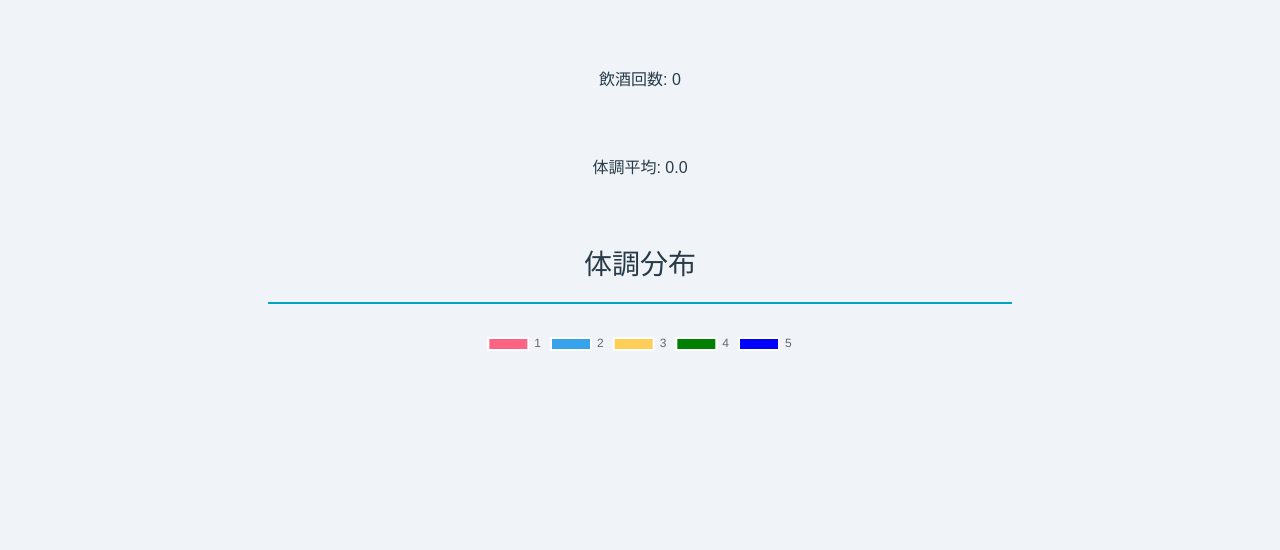
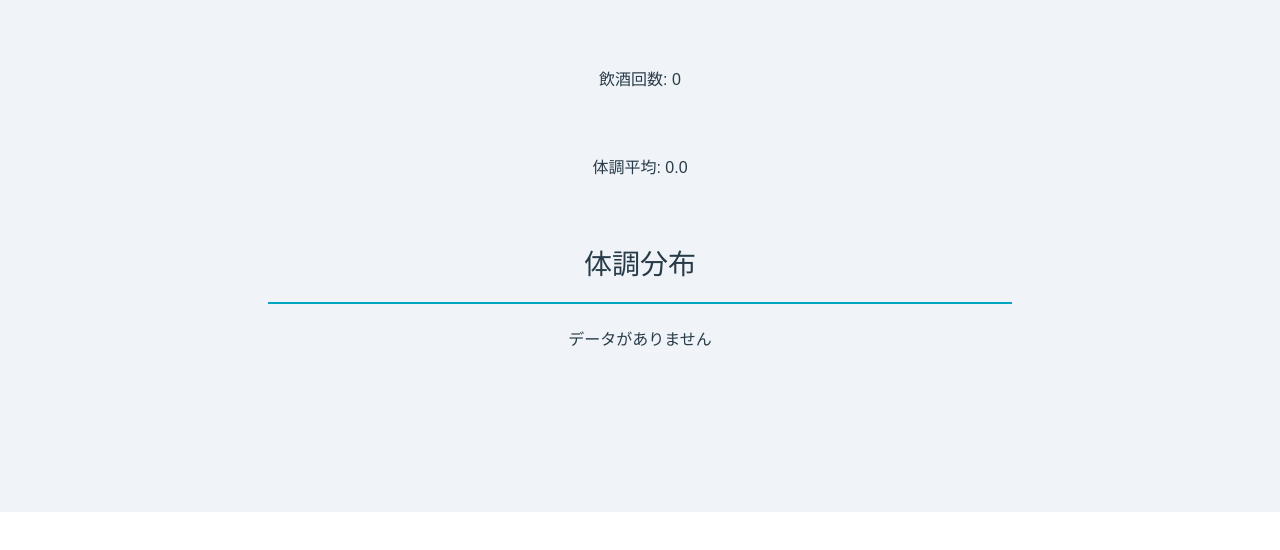
Before and after one commit to saitamau-maximum/alcoho-rhythm, a React (Vite) app in the folder client/: page /dashboard in a window 1280 px wide. Shown: the part 656-1206 px from the top of the page. After the commit the page ends 1168 px from the top, so only its background shows below. Built offline with nearby package versions, Linux system fonts and the light colour scheme; no server answers.

Commit message:
fix: pullした

```diff
--- a/client/src/components/ConditionDist.jsx
+++ b/client/src/components/ConditionDist.jsx
@@ -63,7 +63,11 @@ function ConditionDist({ fetchedData }) {
   return (
     <div>
       <h2>体調分布</h2>
+      {fetchedData.length !== 0 ? (
       <Pie data={data} options={options} />
+      ) : (
+        <p>データがありません</p>
+      )}
     </div>
   );
 }
--- a/client/src/components/DrinkingCount.jsx
+++ b/client/src/components/DrinkingCount.jsx
@@ -14,7 +14,9 @@ function DrinkingCount({ fetchedData }) {
   useEffect(() => {
     setDrinkingCount(fetchedData.length);
   }, [fetchedData]);
-  return <div>飲酒回数: {drinkingCount}</div>;
+  return (
+    <div>飲酒回数: {drinkingCount}</div>
+  );
 }
 
 export default DrinkingCount;
```
